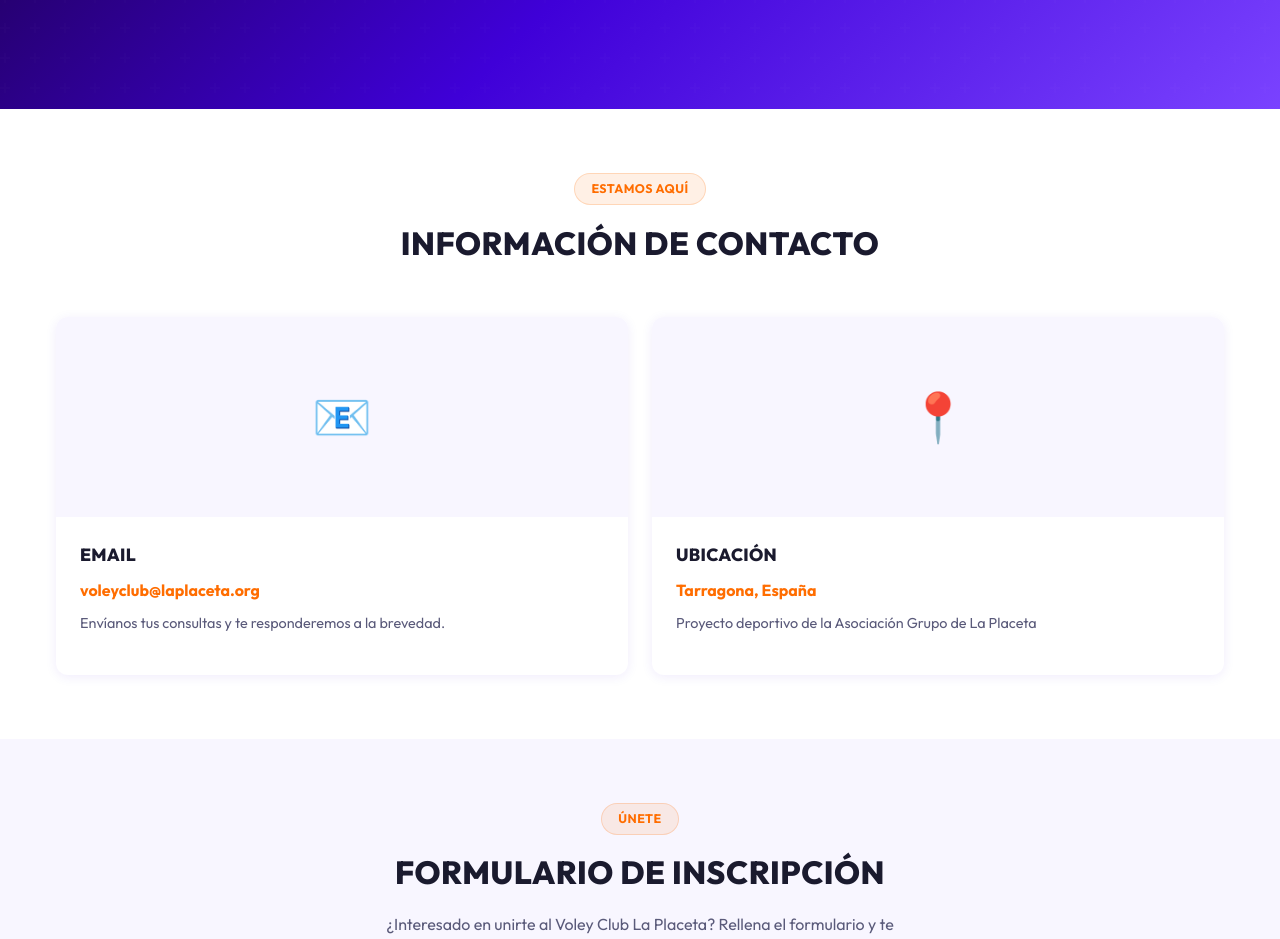
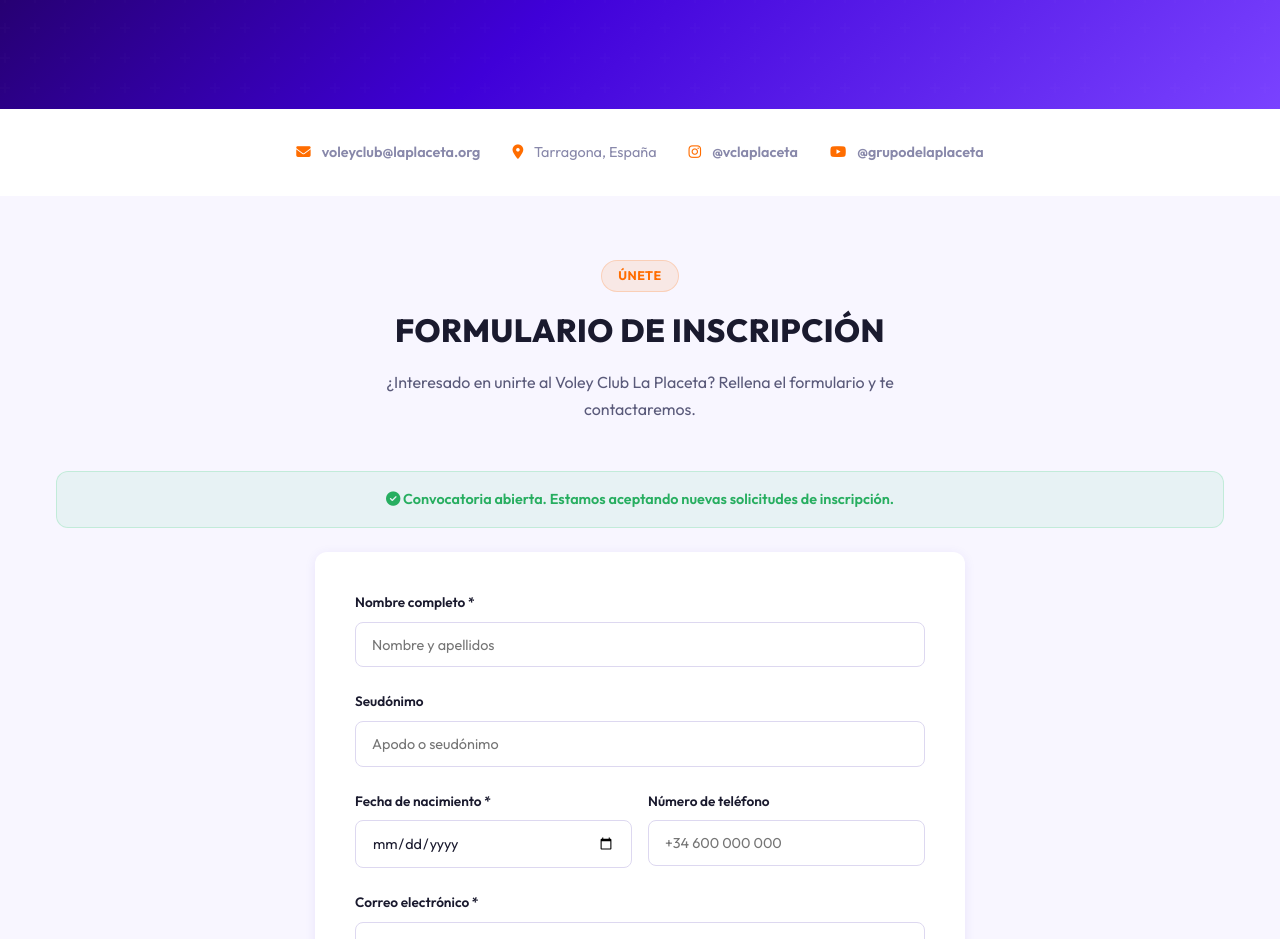
Before and after one commit to grupodelaplaceta/vclaplaceta, a plain HTML site: page contacto.html in a window 1280 px wide. Shown: the part 396-1335 px from the top of the page. Drawn offline with Linux system fonts and the light colour scheme.

Commit message:
Compact contact info: inline list instead of cards

```diff
--- a/contacto.html
+++ b/contacto.html
@@ -77,33 +77,12 @@
     </div>
   </section>
 
-  <!-- ========================================
-       INFORMACIÓN DE CONTACTO
-       ======================================== -->
-  <section>
-    <div class="container">
-      <div class="section-header">
-        <span class="section-tag">Estamos aquí</span>
-        <h2>Información de Contacto</h2>
-      </div>
-      <div class="grid grid-2">
-        <div class="card">
-          <div class="card-image">📧</div>
-          <div class="card-body">
-            <h3 class="card-title">Email</h3>
-            <p style="font-weight:700; color:var(--accent); margin-bottom:0.5rem;">voleyclub@laplaceta.org</p>
-            <p class="card-text">Envíanos tus consultas y te responderemos a la brevedad.</p>
-          </div>
-        </div>
-        <div class="card">
-          <div class="card-image">📍</div>
-          <div class="card-body">
-            <h3 class="card-title">Ubicación</h3>
-            <p style="font-weight:700; color:var(--accent); margin-bottom:0.5rem;">Tarragona, España</p>
-            <p class="card-text">Proyecto deportivo de la Asociación Grupo de La Placeta</p>
-          </div>
-        </div>
-      </div>
+  <section style="padding:2rem 0;">
+    <div class="container" style="display:flex; gap:2rem; justify-content:center; flex-wrap:wrap; font-size:0.9rem;">
+      <span><i class="fas fa-envelope" style="color:var(--accent); margin-right:0.5rem;"></i> <a href="mailto:voleyclub@laplaceta.org" style="font-weight:600;">voleyclub@laplaceta.org</a></span>
+      <span><i class="fas fa-map-marker-alt" style="color:var(--accent); margin-right:0.5rem;"></i> Tarragona, España</span>
+      <span><i class="fab fa-instagram" style="color:var(--accent); margin-right:0.5rem;"></i> <a href="https://instagram.com/vclaplaceta" target="_blank" style="font-weight:600;">@vclaplaceta</a></span>
+      <span><i class="fab fa-youtube" style="color:var(--accent); margin-right:0.5rem;"></i> <a href="https://youtube.com/@grupodelaplaceta" target="_blank" style="font-weight:600;">@grupodelaplaceta</a></span>
     </div>
   </section>
 
```
